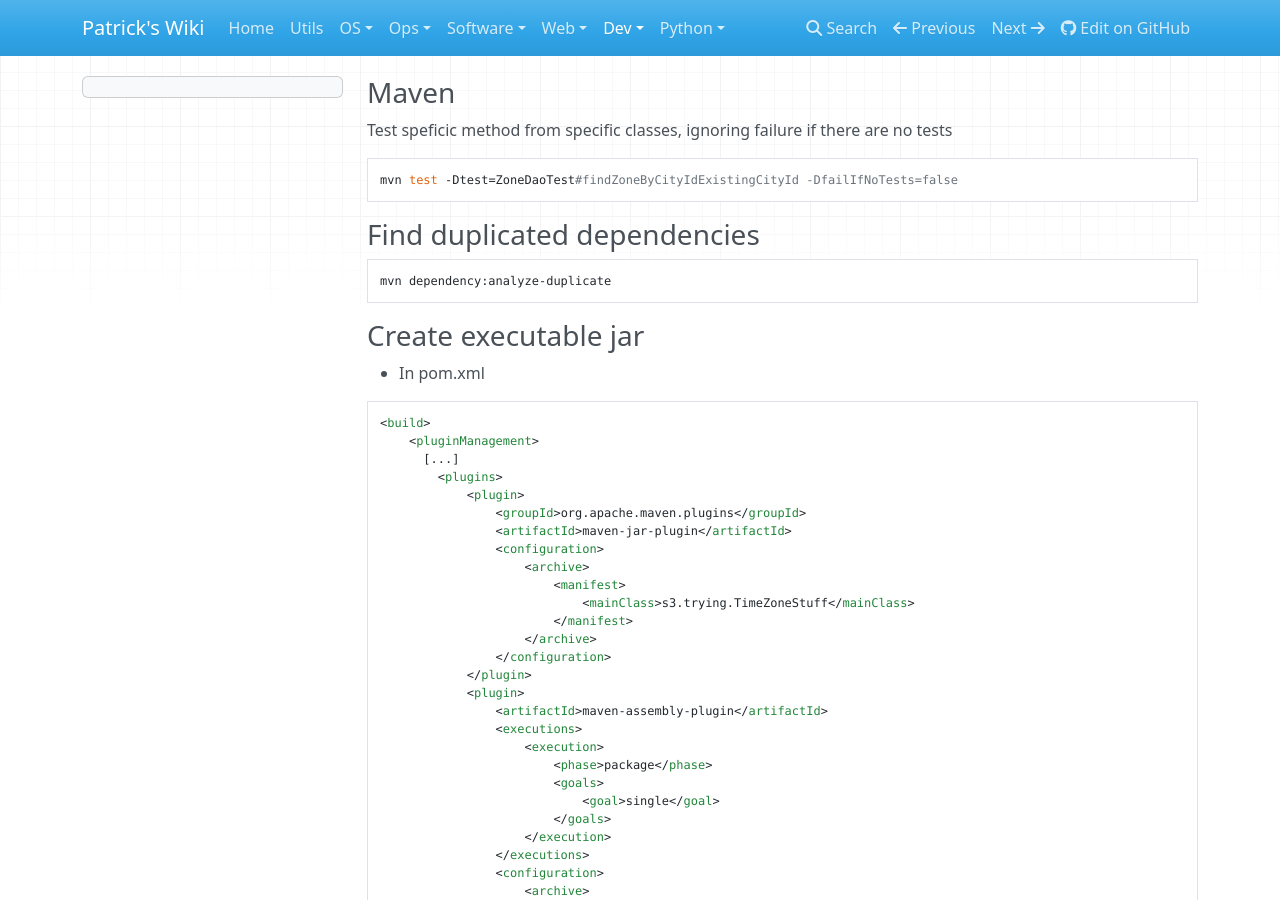
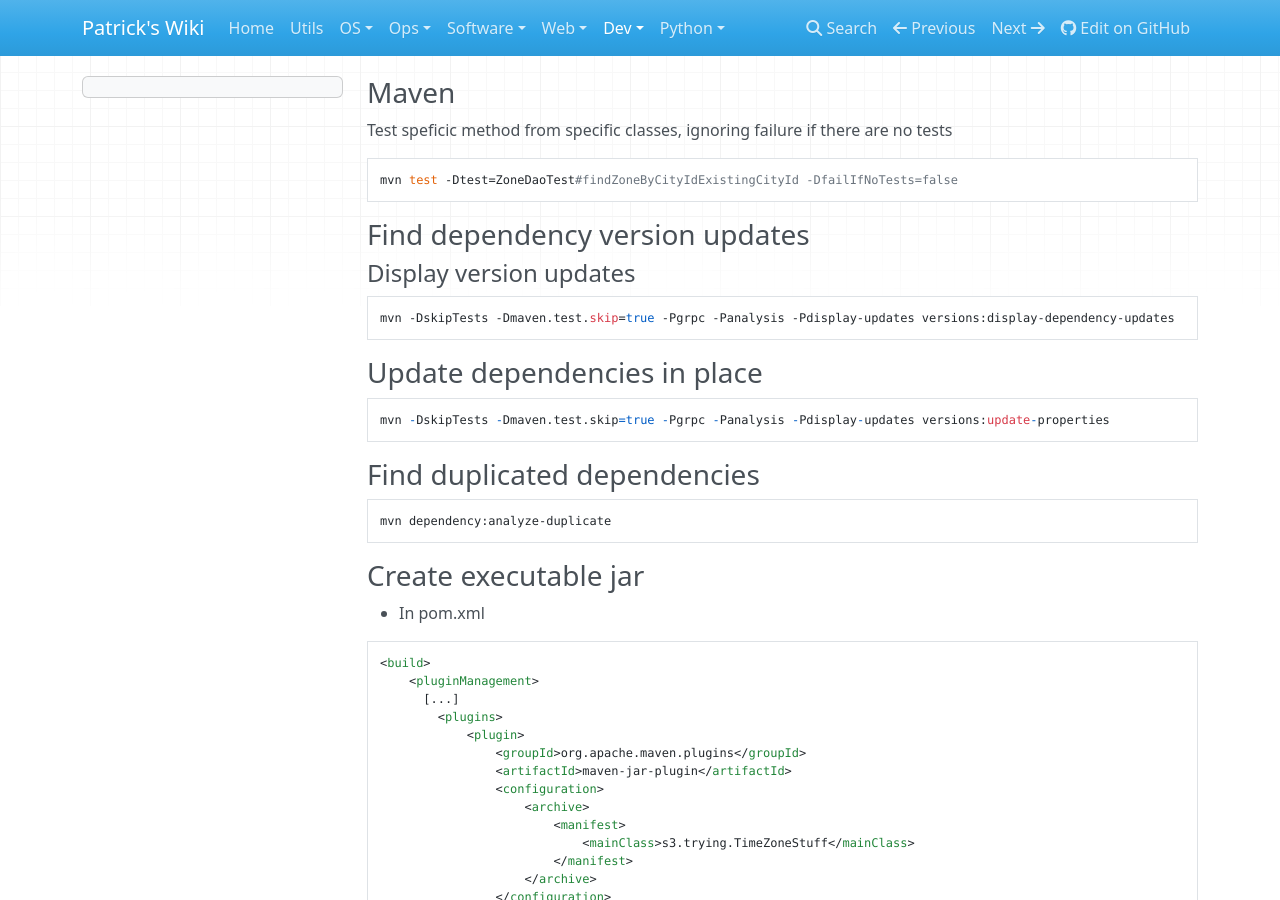
Before and after one commit to patsancu/wiki, an MkDocs documentation site: the page built from docs/dev/Java/Maven.md, in a window 1280 px wide and 900 px high. Built offline with MkDocs 1.6.1, drawn with Linux system fonts in a browser that asks for light colours; nearby versions of some CDN libraries.

Commit message:
maven: Find dependencies updates

````diff
--- a/docs/dev/Java/Maven.md
+++ b/docs/dev/Java/Maven.md
@@ -4,6 +4,20 @@ Test speficic method from specific classes, ignoring failure if there are no tes
 ```
 mvn test -Dtest=ZoneDaoTest#findZoneByCityIdExistingCityId -DfailIfNoTests=false
 ```
+
+### Find dependency version updates
+
+#### Display version updates
+```
+mvn -DskipTests -Dmaven.test.skip=true -Pgrpc -Panalysis -Pdisplay-updates versions:display-dependency-updates
+```
+
+### Update dependencies in place
+```
+mvn -DskipTests -Dmaven.test.skip=true -Pgrpc -Panalysis -Pdisplay-updates versions:update-properties
+```
+
+
 ### Find duplicated dependencies
 ```
 mvn dependency:analyze-duplicate
````
